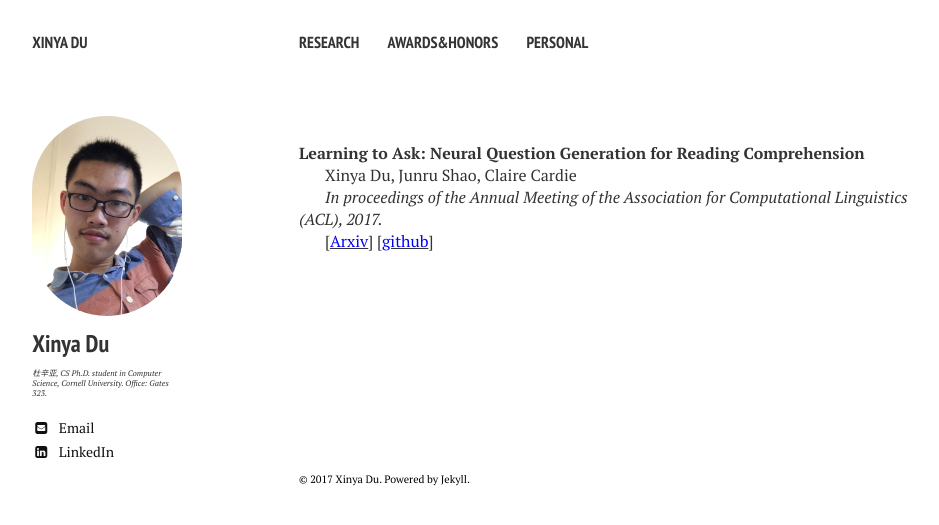
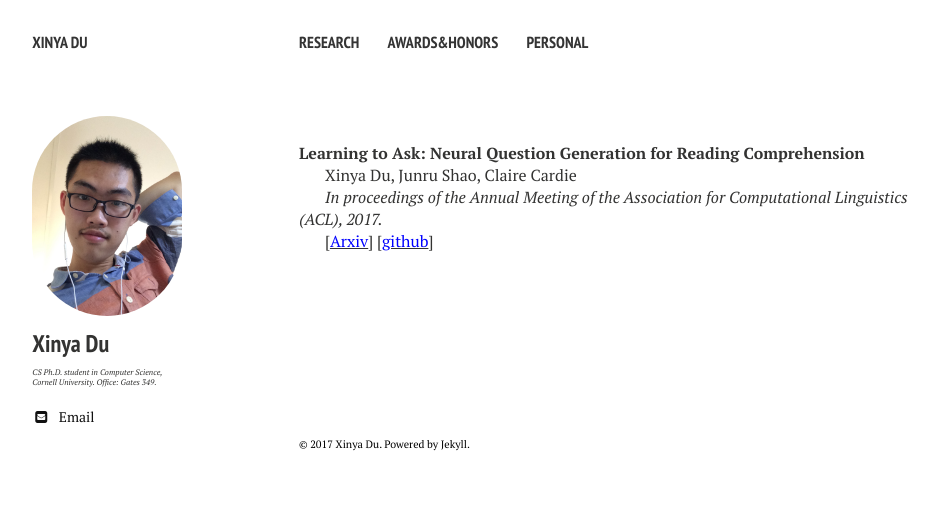
Before and after one commit to xinyadu/xinyadu.github.io, a Jekyll site: the page built from Publications/index.md, in a window 1280 px wide. Shown: the top 525 px of the page, without its empty margins (21-960 px from the left). Built offline with Jekyll 4.4.1, drawn with Linux system fonts in a browser that asks for light colours; nearby versions of some CDN libraries.

```diff
--- a/_config.yml
+++ b/_config.yml
@@ -43,7 +43,7 @@ titlecase: true
 owner:
   name: Xinya Du
   avatar: bio-photo.jpg
-  bio: "杜辛亚, CS Ph.D. student in Computer Science, Cornell University. Office: Gates 323."
+  bio: "CS Ph.D. student in Computer Science, Cornell University. Office: Gates 349."
   email: xd75@cornell.edu
   disqus-shortname:
   twitter: #username
@@ -57,7 +57,7 @@ owner:
   bing-verify:
   # github: xinyadu
   stackoverflow: #123456/username   from a "http://stackoverflow.com/users/123456/username" link
-  linkedin: xinya-du-7435b8105
+  # linkedin: xinya-du-7435b8105
   xing: #username
   instagram: #username
   lastfm: #username
```
Also changed, not shown: index.md (+7 -5 lines), 1 other file.
